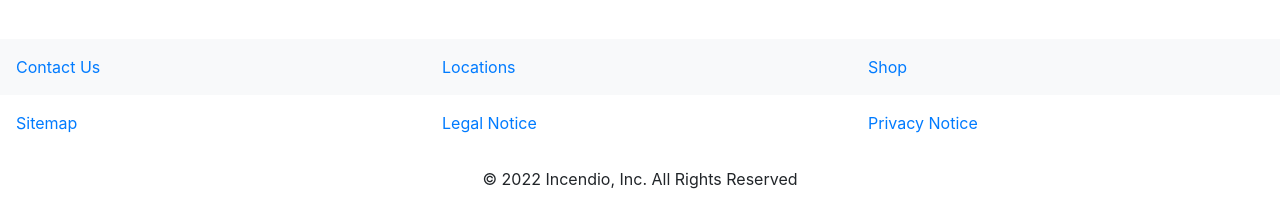
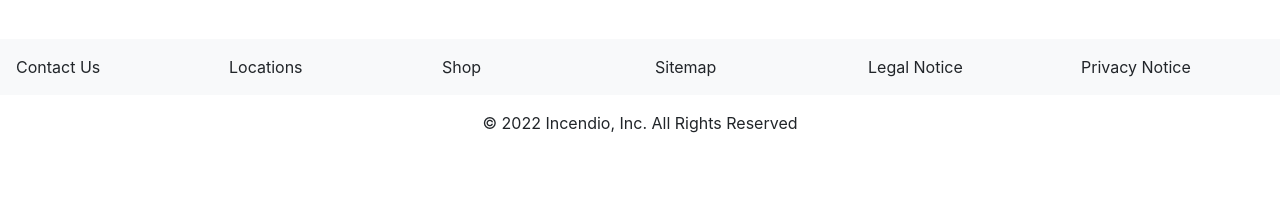
Before and after one commit to ashleydjohnson/Hogwarts, a website: page events.html in a window 1280 px wide. Shown: the part 1033-1256 px from the top of the page. After the commit the page ends 1200 px from the top, so only its background shows below. Drawn offline with nearby package versions, Linux system fonts and the light colour scheme.

Commit message:
update footer for mobile/desktop sizes

```diff
--- a/events.html
+++ b/events.html
@@ -92,29 +92,55 @@
     <!--Upcoming Events-->
     <!--Events by House-->
 
-    <!--Footer-->
-    <footer>
-        <div class="conatiner-fluid">
+<!--Footer mobile & small-->
+<div class="conatiner-fluid d-block d-md-none">
     <div class="row bg-light p-3 justify-content-center">
         <div class="col">
-                    <a class="text-decoration-none" href="#">Contact Us</a>
+            <a class="text-decoration-none text-reset" href="#">Contact Us</a>
         </div>
         <div class="col">
-                    <a class="text-decoration-none" href="#">Locations</a>
+            <a class="text-decoration-none text-reset" href="#">Locations</a>
         </div>
         <div class="col">
-                    <a class="text-decoration-none" href="#">Shop</a>
+            <a class="text-decoration-none text-reset" href="#">Shop</a>
         </div>
     </div>
     <div class="row p-3 justify-content-center">
         <div class="col">
-                    <a class="text-decoration-none" href="#">Sitemap</a>
+            <a class="text-decoration-none text-reset" href="#">Sitemap</a>
         </div>
         <div class="col">
-                    <a class="text-decoration-none" href="#">Legal Notice</a>
+            <a class="text-decoration-none text-reset" href="#">Legal Notice</a>
         </div>
         <div class="col">
-                    <a class="text-decoration-none" href="#">Privacy Notice</a>
+            <a class="text-decoration-none text-reset" href="#">Privacy Notice</a>
+        </div>
+    </div>
+    <div class="row p-3 justify-content-center">
+        <p>© 2022 Incendio, Inc. All Rights Reserved</p>
+    </div>
+</div>
+<footer>
+<!--Footer medium and up-->
+    <div class="conatiner-fluid d-none d-md-block">
+        <div class="row bg-light p-3 justify-content-center">
+            <div class="col">
+                <a class="text-decoration-none text-reset" href="#">Contact Us</a>
+            </div>
+            <div class="col">
+                <a class="text-decoration-none text-reset" href="#">Locations</a>
+            </div>
+            <div class="col">
+                <a class="text-decoration-none text-reset" href="#">Shop</a>
+            </div>
+            <div class="col">
+                <a class="text-decoration-none text-reset" href="#">Sitemap</a>
+            </div>
+            <div class="col">
+                <a class="text-decoration-none text-reset" href="#">Legal Notice</a>
+            </div>
+            <div class="col">
+                <a class="text-decoration-none text-reset" href="#">Privacy Notice</a>
             </div>
         </div>
         <div class="row p-3 justify-content-center">
@@ -124,6 +150,7 @@
 
 </footer>
 
+
     <script src="node_modules/jquery/dist/jquery.slim.min.js"></script>
     <script src="node_modules/popper.js/dist/umd/popper.min.js"></script>
     <script src="node_modules/bootstrap/dist/js/bootstrap.min.js"></script>
```
Also changed, not shown: index.html (+35 -8 lines), shop.html (+34 -9 lines). Lines whose indentation alone changed are shown as unchanged.
